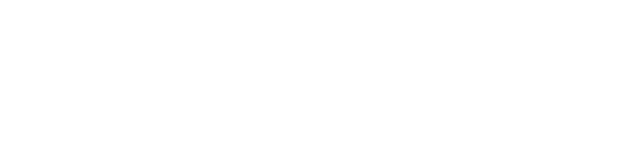
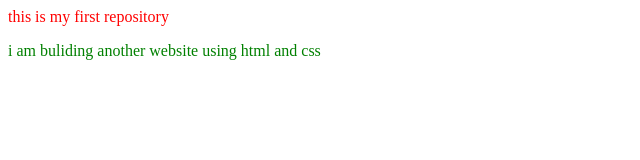
Before and after one commit to putk9/Tuhin-Kabir-s-first-website, a plain HTML site: page index.html in a window 1280 px wide. Shown: the whole page, without its empty margins (0-640 px from the left). Drawn offline with Linux system fonts and the light colour scheme.

Commit message:
color changed

```diff
--- a/index.html
+++ b/index.html
@@ -4,9 +4,12 @@
     <meta charset="UTF-8">
     <meta http-equiv="X-UA-Compatible" content="IE=edge">
     <meta name="viewport" content="width=device-width, initial-scale=1.0">
-    <title>Document</title>
+    <title>my first github repository</title>
+    <link rel="stylesheet" href="style.css">
 </head>
 <body>
+    <h>this is my first repository</h>
+    <p>i am buliding another website using html and css</p>
 
 </body>
 </html>
--- /dev/null
+++ b/style.css
@@ -0,0 +1,6 @@
+h{
+    color: red;
+}
+p{
+    color: green;
+}
```
